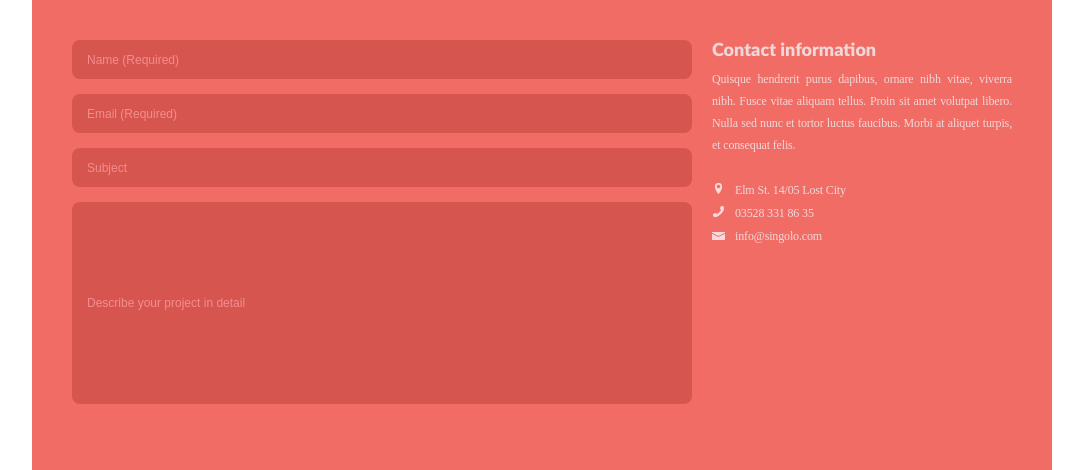
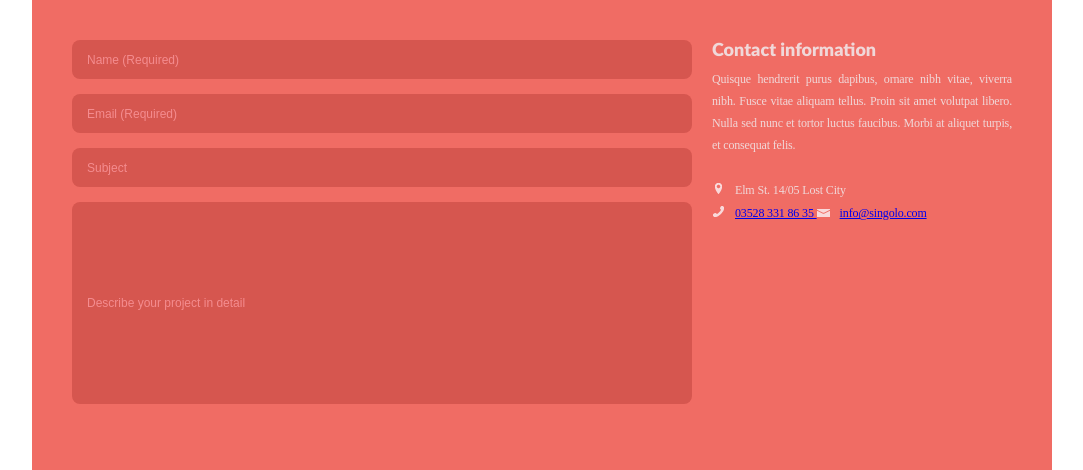
Before and after one commit to akarizwei/singolo, a plain HTML site: page singolo3.html in a window 1280 px wide. Shown: the part 179-649 px from the top of the page, without its empty margins (98-1181 px from the left). Drawn offline with Linux system fonts and the light colour scheme; a web font is replaced by a local one.

Commit message:
fix: fix anchors

```diff
--- a/singolo3.html
+++ b/singolo3.html
@@ -12,6 +12,7 @@
     <main>
 
         <section class="section section-form">
+
             <h2 class="form-header">Get a Quote</h2>
             <p class="form-text">Fusce dapibus, tellus ac cursus commodo, tortor mauris condimentum. Duis mollis, non
                 commodo luctus, nisi erat porttitor ligula, eget lacinia odio sem nec elit. Fusce dapibus, tellus ac
@@ -29,12 +30,18 @@
                     <p class="contact-text">Quisque hendrerit purus dapibus, ornare nibh vitae, viverra nibh. Fusce
                         vitae aliquam tellus. Proin sit amet volutpat libero. Nulla sed nunc et tortor luctus faucibus.
                         Morbi at aliquet turpis, et consequat felis. </p>
+
+
                     <p class="contact contact-address"><img class="contact-icon1" src="./assets/img/location-icon.png"
                                                             alt="image">Elm St. 14/05 Lost City </p>
-                    <p class="contact contact-phone"><img class="contact-icon2" src="./assets/img/phone-icon.png"
-                                                          alt="image">03528 331 86 35 </p>
-                    <p class="contact contact-email"><img class="contact-icon3" src="./assets/img/mail-icon.png"
-                                                          alt="image">info@singolo.com</p>
+                    <!--<p class="contact contact-phone"><img class="contact-icon2" src="./assets/img/phone-icon.png"-->
+                                                          <!--alt="image">03528 331 86 35 </p>-->
+                    <a href="tel:" class="contact contact-phone"><img class="contact-icon2" src="./assets/img/phone-icon.png"
+                                                                      alt="image">03528 331 86 35 </a>
+                    <!--<p class="contact contact-email"><img class="contact-icon3" src="./assets/img/mail-icon.png"-->
+                                                          <!--alt="image">info@singolo.com</p>-->
+                    <a href="mailto:" class="contact contact-email"><img class="contact-icon3" src="./assets/img/mail-icon.png"
+                                                                         alt="image">info@singolo.com</a>
                 </div>
 
             </div>
```
